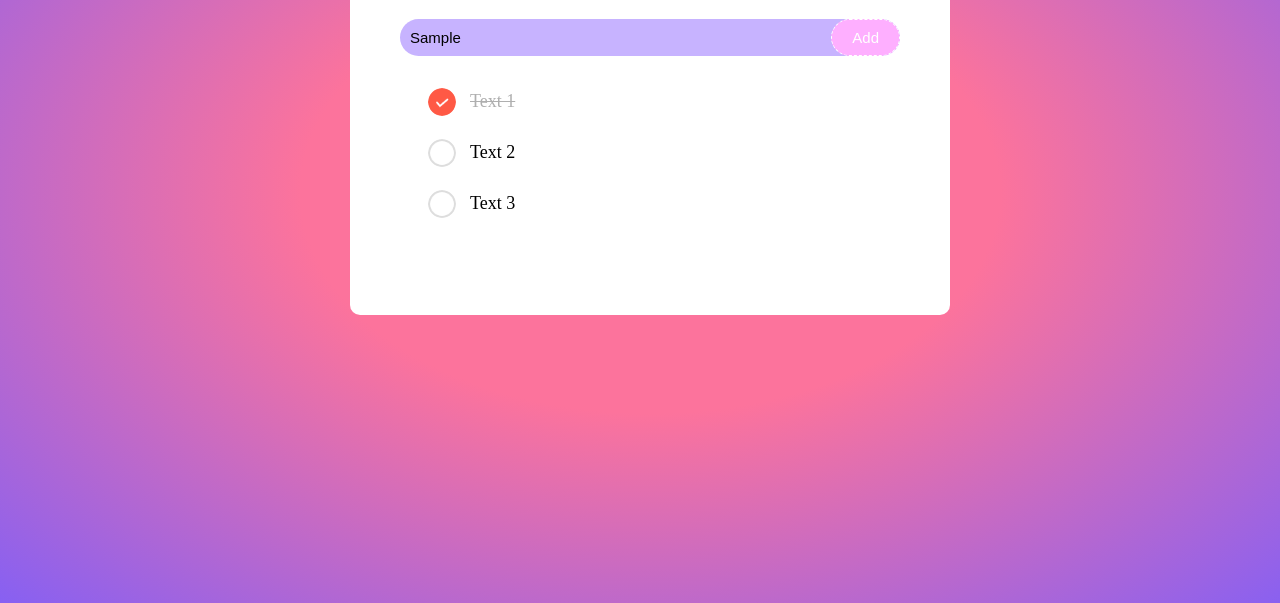
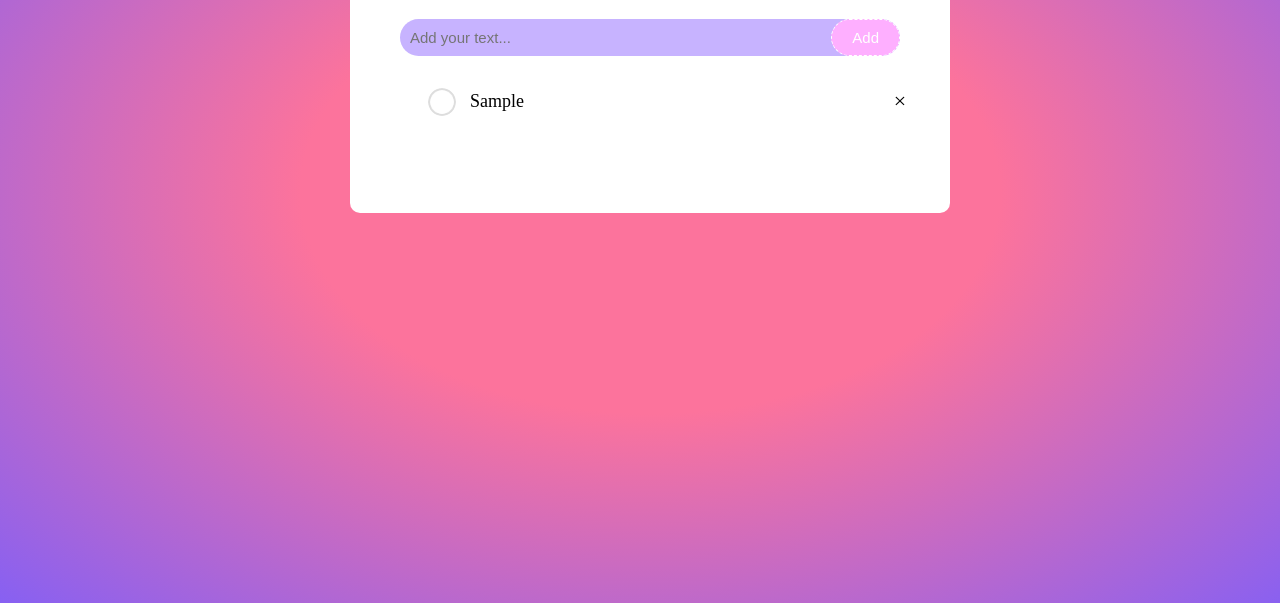
Before and after one commit to xjordeen/To-do-List, a plain HTML site: page index.html in a window 1280 px wide. Both pictures are taken after typing "Sample" into the empty fields and a click on the button "Add". Shown: the part 217-820 px from the top of the page. Drawn offline with Linux system fonts and the light colour scheme.

Commit message:
adding Javascript and css

```diff
--- a/index.html
+++ b/index.html
@@ -12,15 +12,15 @@
         <h1>To-do List <img src="src/images/icon.png" /></h1>
         <div class="row">
           <input type="text" id="input" placeholder="Add your text..." />
-          <button>Add</button>
+          <button onclick="addTasks()">Add</button>
         </div>
         <ul id="list-container">
-          <li class="checked">Text 1</li>
+          <!-- <li class="checked">Text 1</li>
           <li>Text 2</li>
-          <li>Text 3</li>
+          <li>Text 3</li> -->
         </ul>
       </div>
     </div>
-    <scrip rel="Javascript" src="src/index.js"></scrip>
+    <script rel="Javascript" src="src/index.js"></script>
   </body>
 </html>
--- a/src/index.js
+++ b/src/index.js
@@ -0,0 +1,39 @@
+let inputBox = document.getElementById("input");
+let listContainer = document.getElementById("list-container");
+
+function addTasks() {
+  if (inputBox.value === "") {
+    alert("You must write something.");
+  } else {
+    let li = document.createElement("li");
+    li.innerHTML = inputBox.value;
+    listContainer.appendChild(li);
+    let span = document.createElement("span");
+    span.innerHTML = "\u00d7";
+    li.appendChild(span);
+  }
+  inputBox.value = "";
+  saveData();
+}
+
+listContainer.addEventListener(
+  "click",
+  function (event) {
+    if (event.target.tagName === "LI") {
+      event.target.classList.toggle("checked");
+      saveData();
+    } else if (event.target.tagName === "SPAN") {
+      event.target.parentElement.remove();
+      saveData();
+    }
+  },
+  false
+);
+
+function saveData() {
+  localStorage.setItem("data", listContainer.innerHTML);
+}
+function showTask() {
+  listContainer.innerHTML = localStorage.getItem("data");
+}
+showTask();
--- a/src/styles.css
+++ b/src/styles.css
@@ -92,3 +92,19 @@ ul li.checked {
 ul li.checked::before {
     background-image: url(images/checked.png);
 }
+
+ul li span {
+    position: absolute;
+    right: 0;
+    top: 5px;
+    width: 40px;
+    height: 40px;
+    font-size: 22px;
+    line-height: 40px;
+    text-align: center;
+}
+
+ul li span:hover {
+    background: #d6d6d6;
+    border-radius: 50%;
+}
```
